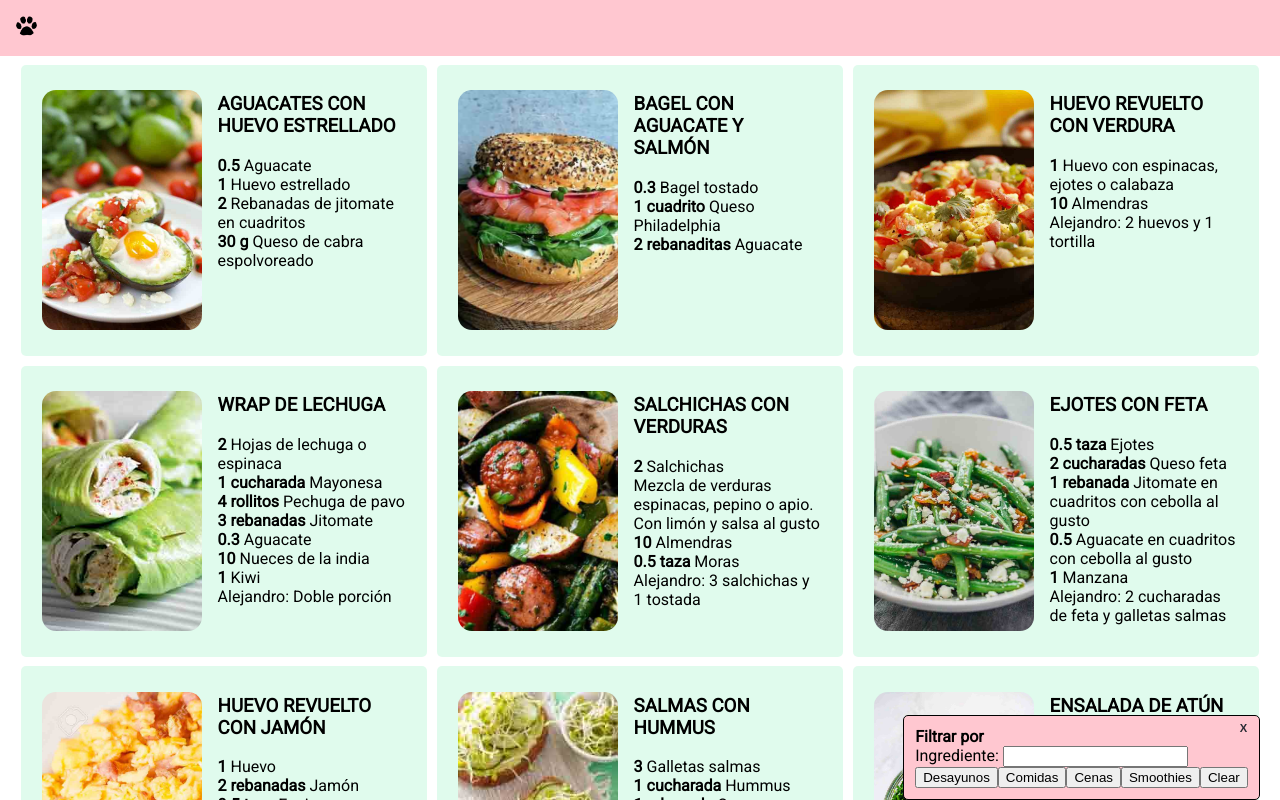
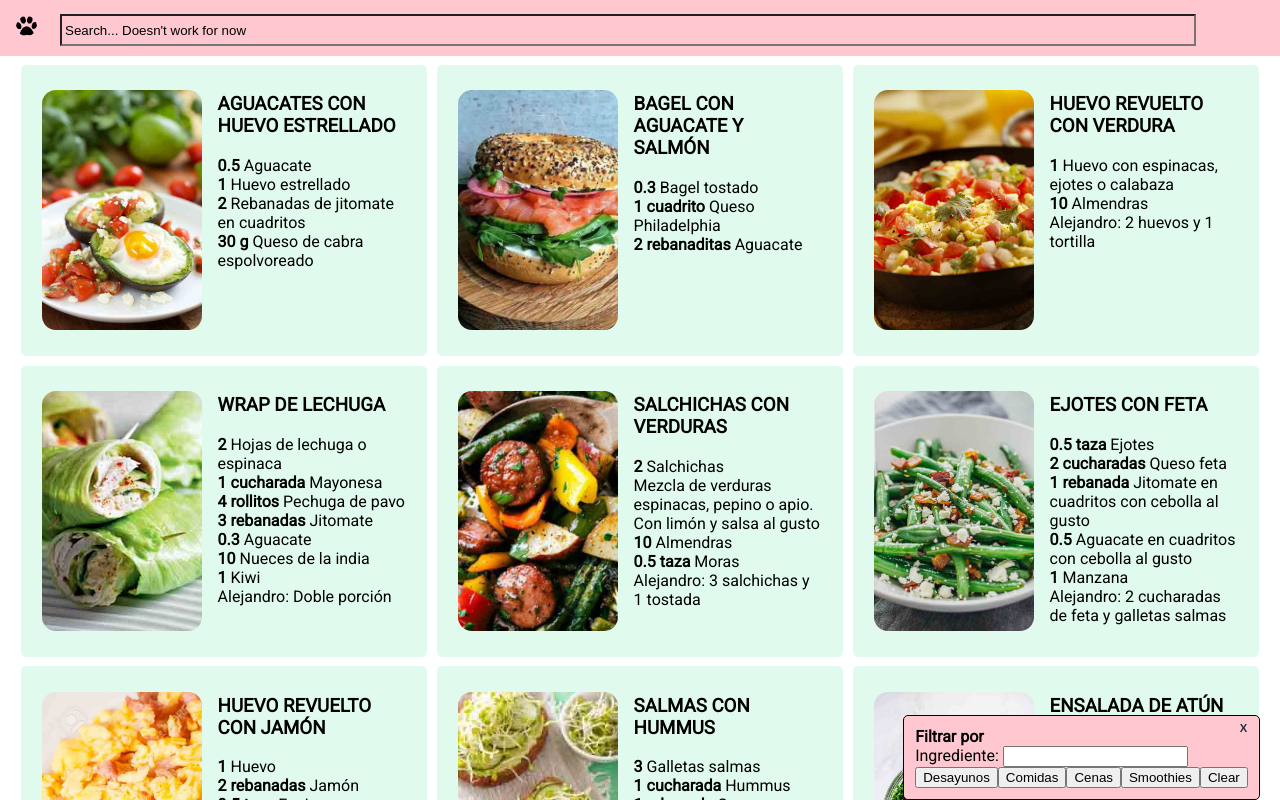
Before and after one commit to aaspinwall/minomnomsapp, a React (Create React App) app: page / in a window 1280 px wide. Shown: the top 800 px of the page. Built offline with nearby package versions, Linux system fonts and the light colour scheme.

Commit message:
searchbar

```diff
--- a/src/Nav.jsx
+++ b/src/Nav.jsx
@@ -1,10 +1,34 @@
 import React from "react";
 import { BrowserRouter, Route, Link } from "react-router-dom";
+import styled from "styled-components";
+
+const Search = styled.input`
+  position: absolute;
+  width: 90%;
+  top: 14px;
+  left: 60px;
+  height: 22px;
+  background: transparent;
+  padding: 3px;
+
+  @media screen and (min-width: 1024px) {
+    width: 88%;
+  }
+  @media screen and (min-width: 765px) {
+    width: 88%;
+  }
+
+  @media screen and (max-width: 362px) {
+    width: 72%;
+  }
+`;
+
+const initialSearch = "Search... Doesn't work for now";
 
 class Nav extends React.Component {
   constructor(props) {
     super(props);
-    this.state = { pawState: false };
+    this.state = { pawState: false, search: initialSearch };
   }
   close = () => {
     this.setState({ pawState: false });
@@ -18,6 +42,17 @@ class Nav extends React.Component {
           className={this.state.pawState ? "paw pawOpen" : "paw pawClosed"}
           src='imgs/paw.png'
           alt='paw'
+        />
+        <Search
+          key='searchBox'
+          value={this.state.search}
+          onClick={() =>
+            this.setState({
+              search:
+                this.state.search === initialSearch ? "" : this.state.search,
+            })
+          }
+          onChange={e => this.setState({ search: e.target.value })}
         />
         <div>
           <Link onClick={this.close} className={menuState} to='/'>
```
